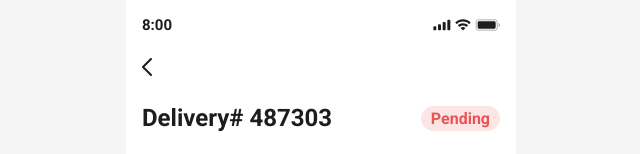
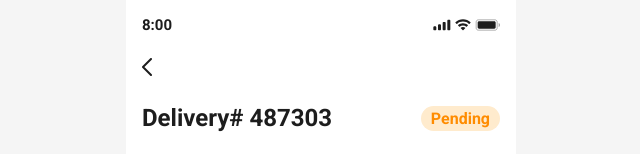
Before and after one commit to laubana/frontend-react-bluebits, a React (Vite) app: page / in a window 1280 px wide. Shown: the top 154 px of the page, without its empty margins (319-959 px from the left). Built offline with nearby package versions, Linux system fonts and the light colour scheme; no server answers; grey boxes are pictures that could not be loaded.

Commit message:
change pending color

```diff
--- a/src/components/Label/Label.props.ts
+++ b/src/components/Label/Label.props.ts
@@ -1,4 +1,4 @@
-export type Coloring = "red";
+export type Coloring = "orange";
 export type Status = "pending";
 
 export interface LabelProps {
--- a/src/components/Label/Label.style.ts
+++ b/src/components/Label/Label.style.ts
@@ -3,9 +3,9 @@ import styled from "@emotion/styled";
 import { Coloring } from "./Label.props";
 
 const colorings: Record<Coloring, string> = {
-  red: `
-        background-color: rgba(234, 84, 85, 0.15);
-    `,
+  orange: `
+    background-color: #FFEBCD;
+  `,
 };
 
 export const Container = styled.div<{
--- a/src/components/Label/Label.view.tsx
+++ b/src/components/Label/Label.view.tsx
@@ -7,8 +7,12 @@ const LabelComponent = (props: LabelProps): JSX.Element => {
   const { status } = props;
 
   return (
-    <Container coloring={status === "pending" ? "red" : "red"}>
-      <Text coloring="red" variant="titleMd" style={{ fontWeight: 700 }}>
+    <Container coloring={status === "pending" ? "orange" : "orange"}>
+      <Text
+        coloring={status === "pending" ? "orange" : "orange"}
+        variant="titleMd"
+        style={{ fontWeight: 700 }}
+      >
         {`${status.slice(0, 1).toUpperCase()}${status.slice(1)}`}
       </Text>
     </Container>
--- a/src/components/Text/Text.props.ts
+++ b/src/components/Text/Text.props.ts
@@ -1,7 +1,7 @@
 import { CSSProperties, ReactNode } from "react";
 
 export type Variant = "body" | "titleLg" | "titleMd" | "titleSm";
-export type Coloring = "black" | "blue" | "red" | "grey" | "white";
+export type Coloring = "black" | "blue" | "red" | "grey" | "orange" | "white";
 export type Alignment = "left" | "center" | "right";
 
 export interface TextProps {
--- a/src/components/Text/Text.style.ts
+++ b/src/components/Text/Text.style.ts
@@ -34,6 +34,9 @@ const colors: Record<Coloring, string> = {
   grey: `
     color: #9397A5;
   `,
+  orange: `
+    color: #FF8C00;
+  `,
   white: `
     color: #FFFFFF;
   `,
```
